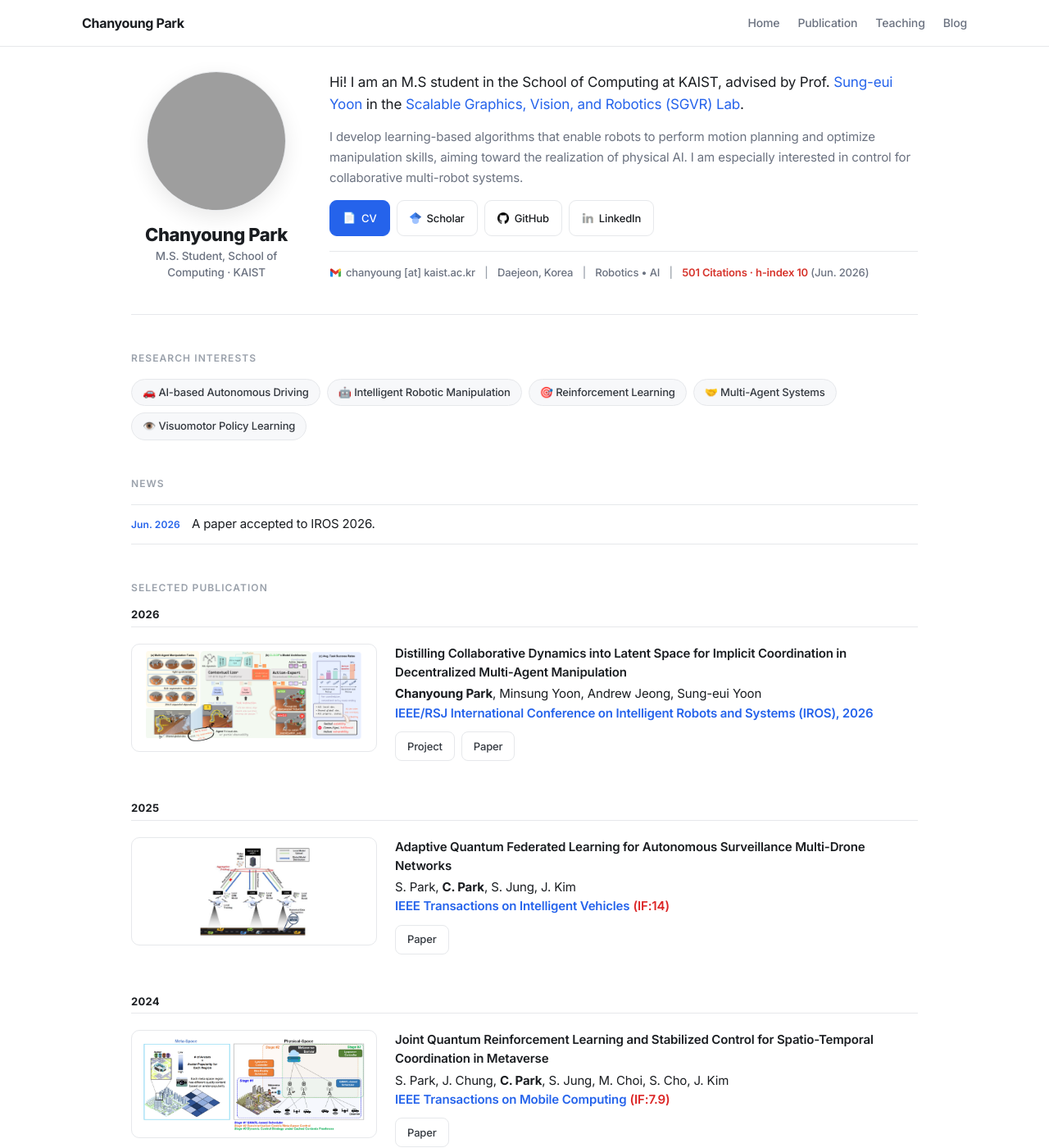
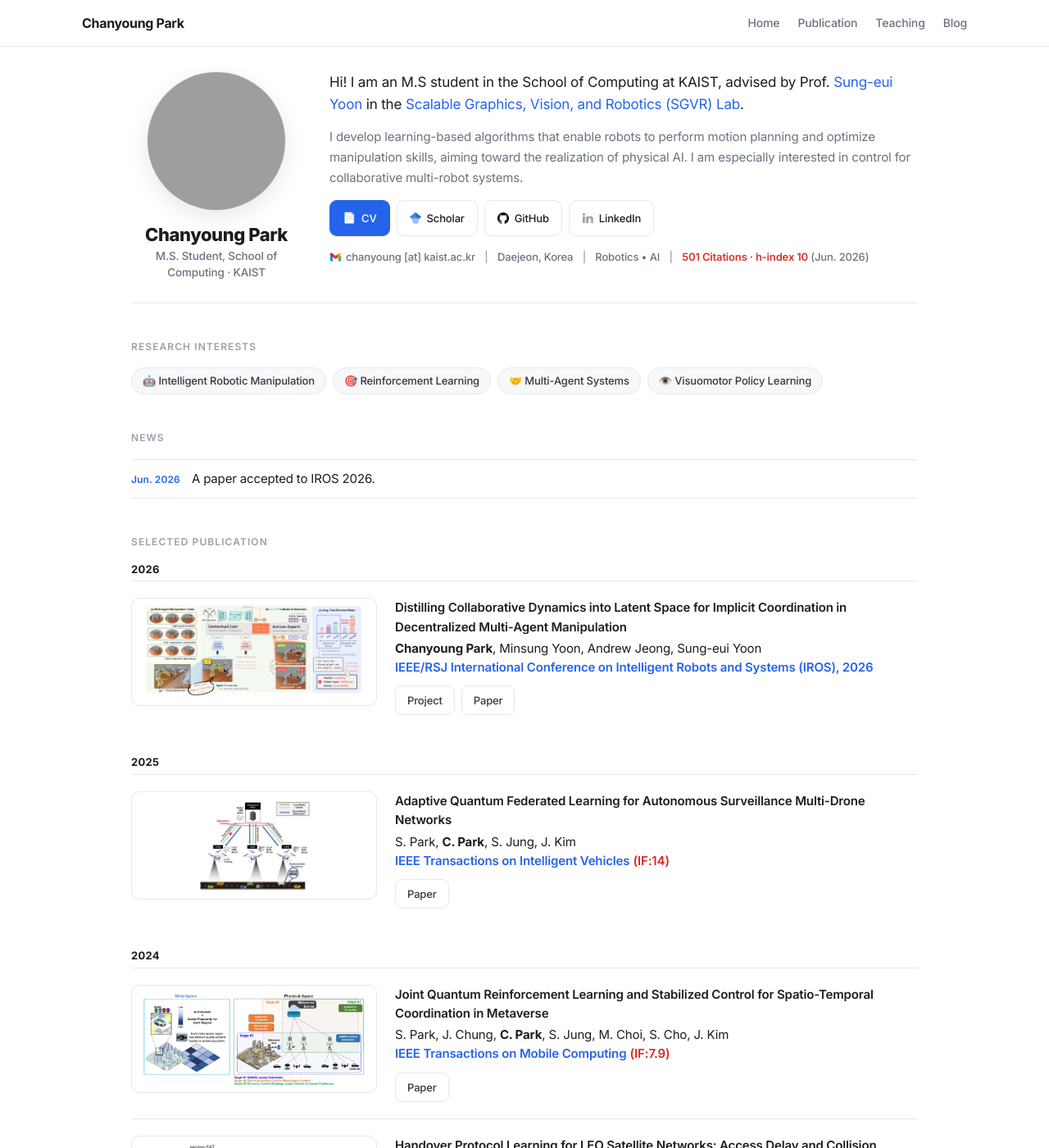
Before and after one commit to cosdeneb/cosdeneb.github.io, a Jekyll site: the page built from index.md, in a window 1280 px wide and 1400 px high. Shown: the whole window at 82% size. Built offline with Jekyll 4.4.1, drawn with Linux system fonts in a browser that asks for light colours.

Commit message:
Home: drop autonomous-driving interest; remove divider above meta; raise profile divider

```diff
--- a/_config.yml
+++ b/_config.yml
@@ -67,4 +67,4 @@ exclude:
   - vendor/ruby/
 
 # Used for defeating caching
-version: 14
+version: 15
--- a/_sass/_site.scss
+++ b/_sass/_site.scss
@@ -7,7 +7,7 @@
   display: flex;
   align-items: flex-start;
   gap: 34px;
-  padding-bottom: 26px;
+  padding-bottom: 12px;
   margin-bottom: 22px;
   border-bottom: 1px solid $line;
 }
@@ -192,9 +192,7 @@
 /* Meta line */
 .home-meta {
   clear: both;
-  margin: 18px 0 0;
-  padding-top: 14px;
-  border-top: 1px solid $line;
+  margin: 14px 0 0;
   color: $muted;
   font-size: 13px;
   font-weight: 500;
--- a/index.md
+++ b/index.md
@@ -36,7 +36,6 @@ profile_picture:
 <div class="research-interests">
   <h2 class="home-section-title">Research Interests</h2>
   <div class="research-tags">
-    <span>🚗 AI-based Autonomous Driving</span>
     <span>🤖 Intelligent Robotic Manipulation</span>
     <span>🎯 Reinforcement Learning</span>
     <span>🤝 Multi-Agent Systems</span>
```
